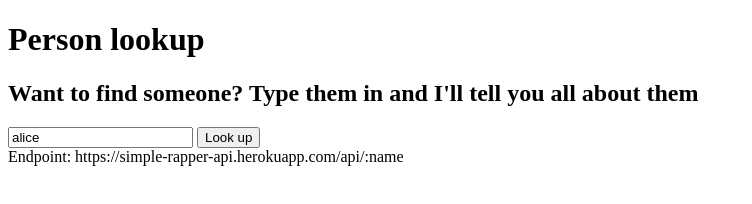
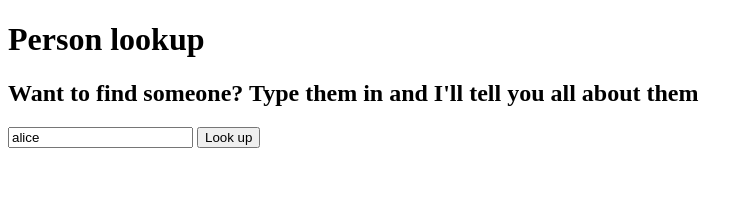
Before and after one commit to domluther/simple-people-api, a website: page public/index.html in a window 1280 px wide. Shown: the whole page, without its empty margins (0-752 px from the left). Drawn offline with Linux system fonts and the light colour scheme.

Commit message:
Update index.html

```diff
--- a/public/index.html
+++ b/public/index.html
@@ -20,8 +20,6 @@
       </p>
     </section>
     <section class="error hidden">User unknown</section>
-    <span>Endpoint: https://simple-rapper-api.herokuapp.com/api/:name</span>
-
     <script src="main.js"></script>
   </body>
 </html>
```
